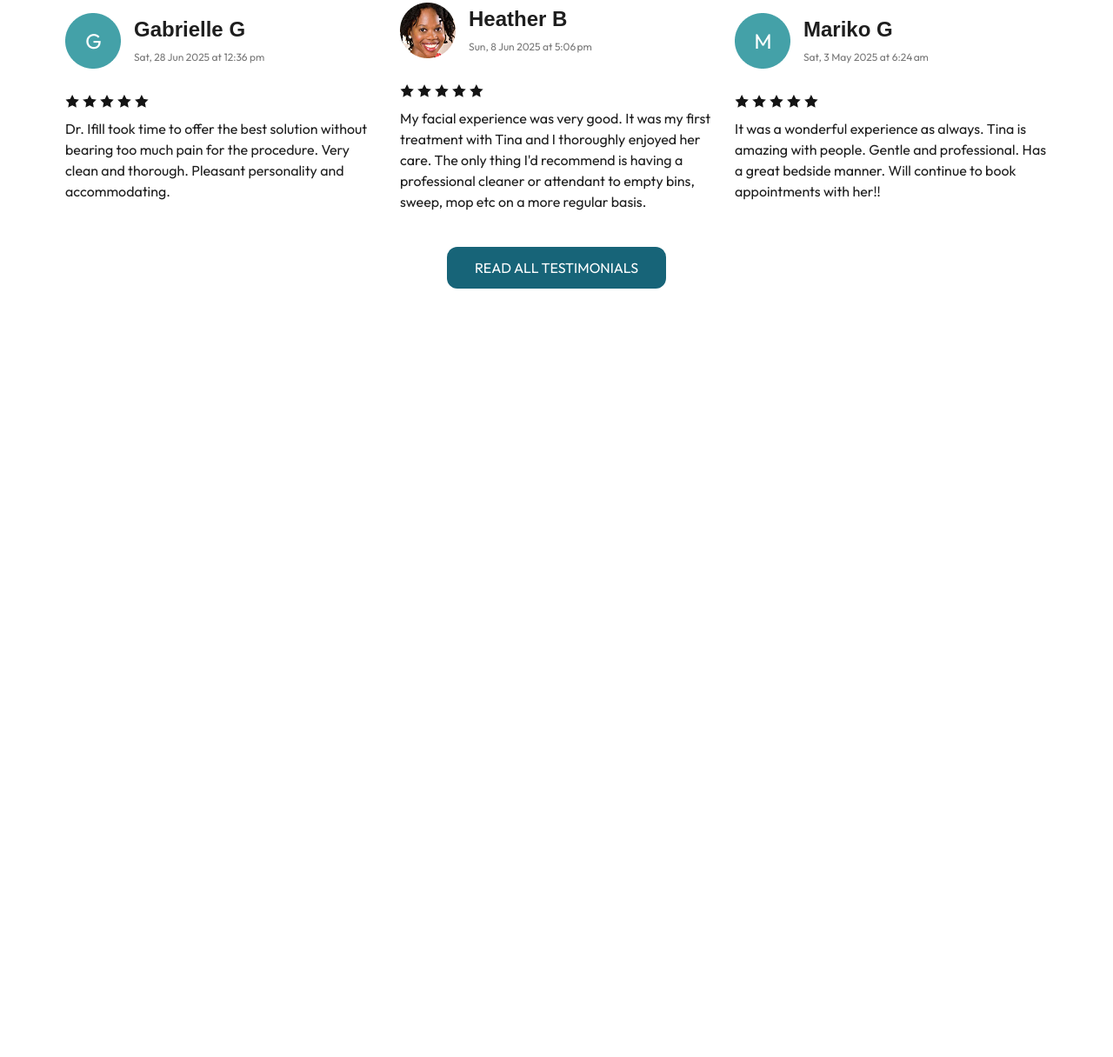
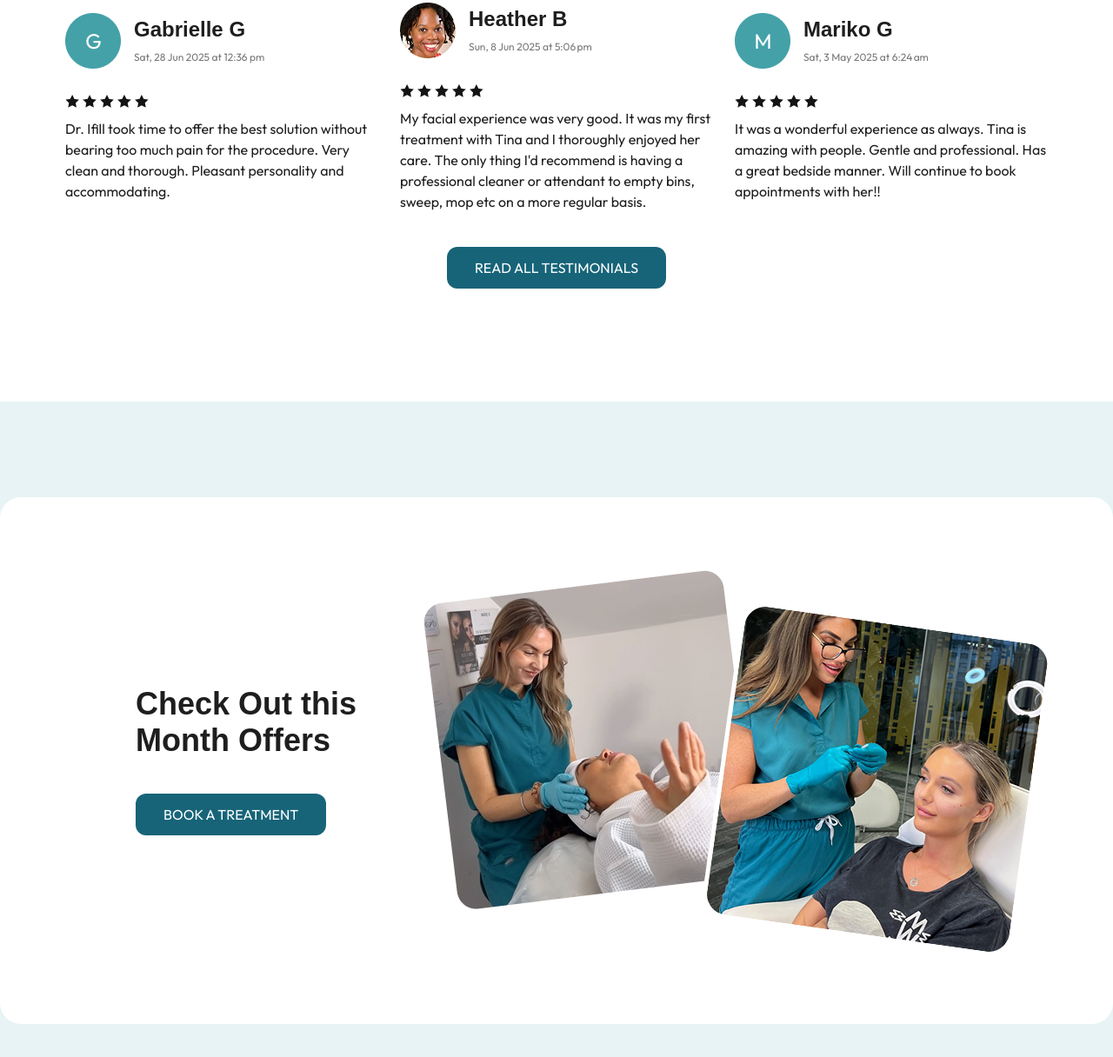
Before and after one commit to Engr-Yahya/Skin-Infinity-Design, a plain HTML site: page index.html in a window 1280 px wide. Shown: the part 4792-6008 px from the top of the page at 87% size. Before the commit the page ends 5254 px from the top, so only its background shows below. Drawn offline with Linux system fonts and the light colour scheme; a web font is replaced by a local one.

Commit message:
Adding sections

```diff
--- a/index.html
+++ b/index.html
@@ -312,8 +312,12 @@
     </div>
   </section>
   <section class="our-offer">
-    <div class="container our-offer-container">
-
+    <div class="container offer-container flex">
+      <div class="offer-content">
+        <h2 class="title offer-title">Check Out this Month Offers</h2>
+        <a class="btn offer-btn" href="#">book a treatment</a>
+      </div>
+      <img class="offer-img" src="/assets/png/offer-img.png" alt="Our Exclusive Offers" />
     </div>
   </section>
 </body>
--- a/style.css
+++ b/style.css
@@ -332,3 +332,15 @@ ul {
   margin: 0 auto;
 }
 /* ///////////////////// Our Offer Section //////////////////////////// */
+.our-offer {
+  background-color: rgba(68, 161, 168, 0.13);
+  padding: 110px 0px;
+}
+.offer-container {
+  padding: 80px 72px 80px 156px;
+  background-color: #fff;
+  border-radius: 24px;
+}
+.offer-title {
+  margin-bottom: 40px;
+}
```
Also changed, not shown: assets/png/offer-img.png (added).
